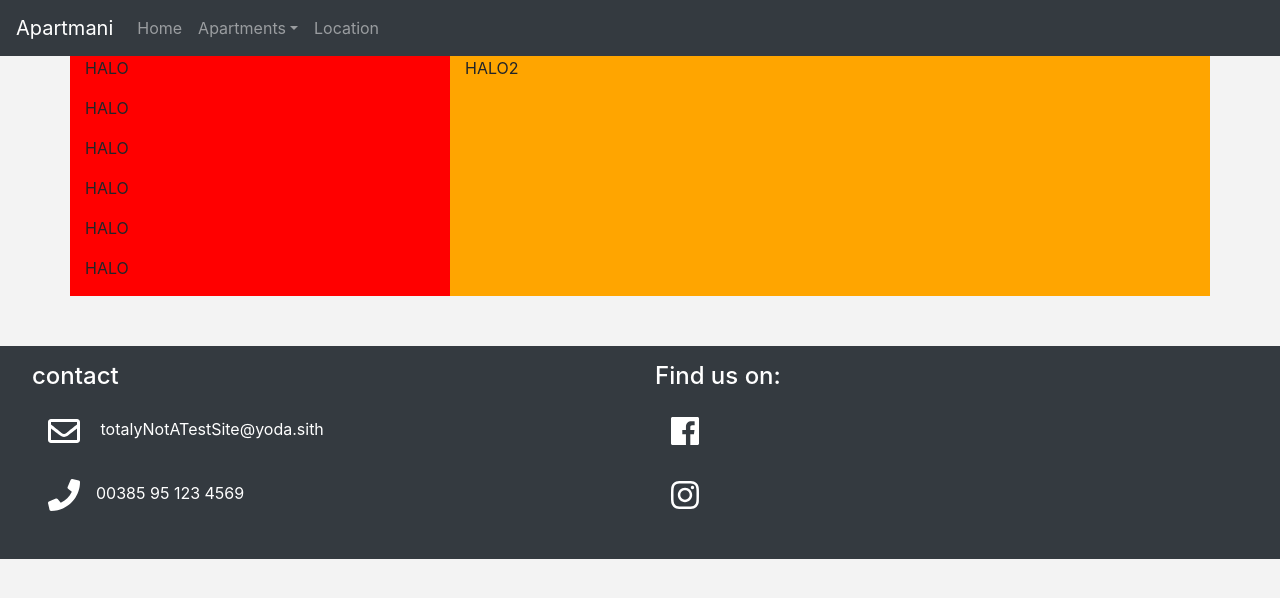
After one commit to gojevicmario/seminarPZI, a Node project: template views/pages/joseph.ejs in a window 1280 px wide. The commit adds this page. Shown: the top 598 px of the page. Run offline with Node 20 templates, Linux system fonts and the light colour scheme; the template is opened without the code that fills it, so the values that code supplies are empty; some libraries are stand-ins or nearby versions.

Commit message:
Switched to EJS and partial views, added head,header,footer and scripts partial views. Also added a working dropdown in navbar for apartments. Created a base template for Joseph apartment

```diff
--- /dev/null
+++ b/app.js
@@ -0,0 +1,17 @@
+var express = require('express');
+var path = require('path');
+var app = express();
+app.set('view engine', 'ejs');
+app.use(express.static(path.join(__dirname,'public')))
+
+app.get('/', function(req, res) {
+    res.render('pages/index');
+
+});
+
+app.get('/joseph', function(req, res) {
+    res.render('pages/joseph');
+});
+
+app.listen(8080);
+console.log('8080 is the magic port');
--- a/css/main.css
+++ b/public/css/main.css
@@ -1,6 +1,7 @@
 
 body {
     background-color: #f3f3f3;
+    padding-top: 56px;
 }
 
 .container-fluid {
--- /dev/null
+++ b/views/pages/joseph.ejs
@@ -0,0 +1,35 @@
+<!DOCTYPE html>
+<html lang="en">
+<head>
+     <%  include ../partials/head %>
+</head>
+<body>
+
+
+    <div class="container-fluid">
+        <%  include ../partials/header %>
+        <div class="container">
+        <div class="row">
+            <div class="col-md-4 image" style="background-color:red;">
+                <p>HALO</p>
+                <p>HALO</p>
+                <p>HALO</p>
+                <p>HALO</p>
+                <p>HALO</p>
+                <p>HALO</p>
+
+
+
+            </div>
+            <div class="col-md-8" style="background-color:orange;">
+                <p>HALO2</p>
+            </div>
+        </div>
+        </div>
+    </div>
+
+
+    <%  include ../partials/footer%>
+
+</body>
+</html>
--- /dev/null
+++ b/views/partials/footer.ejs
@@ -0,0 +1,22 @@
+<div id="footer" class="bg-dark">
+  <div class="row">
+    <div class="col">
+      <h4>contact</h4>
+      <i class="far fa-envelope fa-2x"></i>
+      <span>totalyNotATestSite@yoda.sith</span>
+      <p>
+        <i class="fas fa-phone fa-2x"></i>00385 95 123 4569</p>
+    </div>
+    <div class="col">
+      <h4>Find us on:</h4>
+      <a href="#">
+        <i class="fab fa-facebook fa-2x"></i>
+      </a>
+      <br>
+      <a href="#">
+        <i class="fab fa-instagram fa-2x"></i>
+      </a>
+    </div>
+  </div>
+</div>
+<% include ../partials/scripts %>
--- /dev/null
+++ b/views/partials/head.ejs
@@ -0,0 +1,14 @@
+<html lang="en">
+
+<head>
+  <title>Jo-Jo Apartments</title>
+  <!-- Required meta tags -->
+  <meta charset="utf-8">
+  <meta name="viewport" content="width=device-width, initial-scale=1, shrink-to-fit=no">
+
+  <link href="https://fonts.googleapis.com/css?family=Great+Vibes" rel="stylesheet">
+  <!-- Bootstrap CSS -->
+  <link rel="stylesheet" href="https://maxcdn.bootstrapcdn.com/bootstrap/4.0.0-beta.2/css/bootstrap.min.css" integrity="sha384-PsH8R72JQ3SOdhVi3uxftmaW6Vc51MKb0q5P2rRUpPvrszuE4W1povHYgTpBfshb"
+    crossorigin="anonymous">
+  <link rel="stylesheet" href="/css/main.css">
+</head>
--- /dev/null
+++ b/views/partials/header.ejs
@@ -0,0 +1,31 @@
+<nav class="navbar navbar-expand-lg navbar-dark bg-dark fixed-top">
+  <a class="navbar-brand" href="/">Apartmani</a>
+  <button class="navbar-toggler" type="button" data-toggle="collapse" data-target="#navbarSupportedContent" aria-controls="navbarSupportedContent"
+    aria-expanded="false" aria-label="Toggle navigation">
+    <span class="navbar-toggler-icon"></span>
+  </button>
+  <div class="collapse navbar-collapse" id="navbarSupportedContent">
+    <ul class="navbar-nav mr-auto">
+      <li class="nav-item">
+        <a class="nav-link" href="/">Home
+        </a>
+      </li>
+      <li class="nav-item">
+          <li class="nav-item dropdown">
+              <a class="nav-link dropdown-toggle" data-toggle="dropdown"
+                 href="#!" role="button" aria-haspopup="true" aria-expanded="false">
+                 Apartments</a>
+              <div class="dropdown-menu">
+                <a class="dropdown-item" href="/joseph">Apartment Joseph</a>
+                <a class="dropdown-item" href="/stef">Apartment Štef</a>
+                <a class="dropdown-item" href="/jozo">Apartment Jozo</a>
+              </div>
+              </li>
+      </li>
+      </li>
+      <li class="nav-item">
+        <a class="nav-link" href="#location-container">Location</a>
+      </li>
+    </ul>
+  </div>
+</nav>
--- /dev/null
+++ b/views/partials/scripts.ejs
@@ -0,0 +1,7 @@
+<script src="https://code.jquery.com/jquery-3.2.1.slim.min.js" integrity="sha384-KJ3o2DKtIkvYIK3UENzmM7KCkRr/rE9/Qpg6aAZGJwFDMVNA/GpGFF93hXpG5KkN"
+crossorigin="anonymous"></script>
+<script src="https://cdnjs.cloudflare.com/ajax/libs/popper.js/1.12.3/umd/popper.min.js" integrity="sha384-vFJXuSJphROIrBnz7yo7oB41mKfc8JzQZiCq4NCceLEaO4IHwicKwpJf9c9IpFgh"
+crossorigin="anonymous"></script>
+<script src="https://maxcdn.bootstrapcdn.com/bootstrap/4.0.0-beta.2/js/bootstrap.min.js" integrity="sha384-alpBpkh1PFOepccYVYDB4do5UnbKysX5WZXm3XxPqe5iKTfUKjNkCk9SaVuEZflJ"
+crossorigin="anonymous"></script>
+<script defer src="https://use.fontawesome.com/releases/v5.0.4/js/all.js"></script>
```
Also changed, not shown: js/app.js (deleted, +0 -10 lines), views/pages/index.ejs (renamed from ejs/index.html, +4 -69 lines), public/img/cetina.jpg (renamed from img/cetina.jpg), public/img/plitvice.jpg (renamed from img/plitvice.jpg), public/img/sv-velebit.jpg (renamed from img/sv-velebit.jpg).
